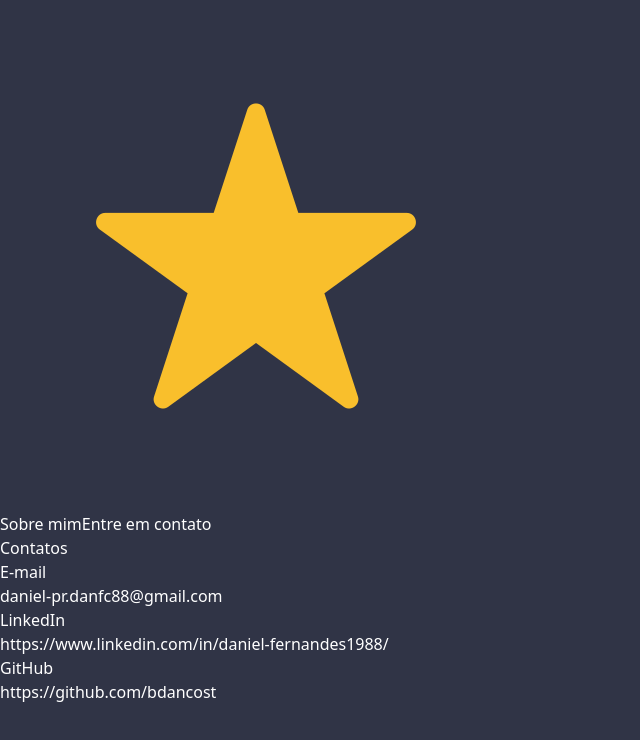
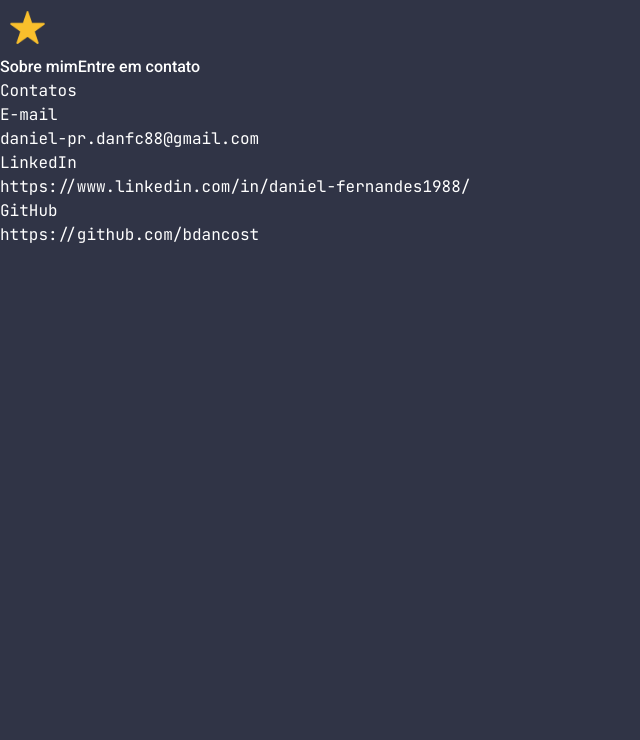
Before and after one commit to bdancost/portfolio_Daniel, a Next.js app in the folder portfolio-daniel/: page /contatos in a window 1280 px wide. Shown: the top 740 px of the page, without its empty margins (0-640 px from the left). Built offline with nearby package versions, Linux system fonts and the light colour scheme.

Commit message:
Imagens performáticas com next/image e fontes personalizadas

```diff
--- a/portfolio-daniel/next.config.ts
+++ b/portfolio-daniel/next.config.ts
@@ -3,6 +3,16 @@ import type { NextConfig } from "next";
 const nextConfig: NextConfig = {
   /* config options here */
   reactStrictMode: true,
+  images: {
+    remotePatterns: [
+      {
+        protocol: "https",
+        hostname: "avatars.githubusercontent.com",
+        port: "",
+        pathname: "/u/**",
+      },
+    ],
+  },
 };
 
 export default nextConfig;
--- a/portfolio-daniel/src/components/Header.tsx
+++ b/portfolio-daniel/src/components/Header.tsx
@@ -1,10 +1,22 @@
+import Image from "next/image";
 import Link from "next/link";
+import { Roboto } from "next/font/google";
+
+const roboto = Roboto({
+  subsets: ["latin"],
+  weight: "500",
+});
 
 export const Header = () => {
   return (
-    <header>
+    <header className={roboto.className}>
       <Link href="/">
-        <img src="/next-env.d.png" alt="Logo de Daniel" />
+        <Image
+          src="/next-env.d.png"
+          width={55}
+          height={55}
+          alt="Logo de Daniel"
+        />
       </Link>
       <nav>
         <Link href="/">Sobre mim</Link>
--- a/portfolio-daniel/src/components/Home/AboutMe.tsx
+++ b/portfolio-daniel/src/components/Home/AboutMe.tsx
@@ -1,3 +1,4 @@
+import Image from "next/image";
 import Link from "next/link";
 
 export const AboutMe = () => {
@@ -23,9 +24,12 @@ export const AboutMe = () => {
         </ul>
       </div>
       <div>
-        <img
+        <Image
           src="https://avatars.githubusercontent.com/u/123584259?v=4"
           alt="Foto de Perfil Daniel"
+          unoptimized
+          width={500}
+          height={500}
         />
         <p>
           <span>Em busca da primeira oportunidade na área dev</span>
--- a/portfolio-daniel/src/components/Layout.tsx
+++ b/portfolio-daniel/src/components/Layout.tsx
@@ -1,15 +1,21 @@
 import { ReactNode } from "react";
+import { JetBrains_Mono } from "next/font/google";
 import { Header } from "./Header";
 
 interface LayoutProps {
   children: ReactNode;
 }
 
+const jetbrains_mono = JetBrains_Mono({
+  subsets: ["latin"],
+  weight: "400",
+});
+
 export const Layout = ({ children }: LayoutProps) => {
   return (
-    <>
+    <div className={jetbrains_mono.className}>
       <Header />
       {children}
-    </>
+    </div>
   );
 };
```
